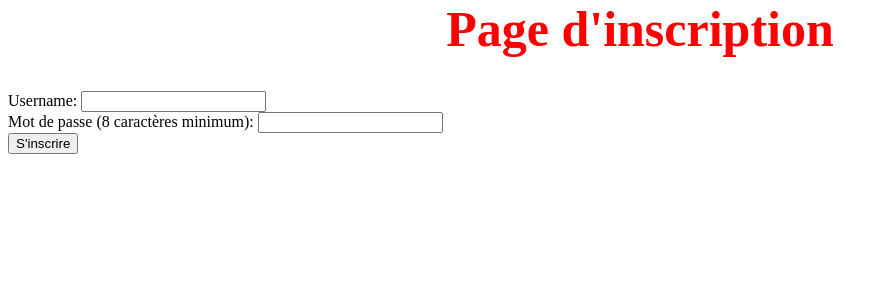
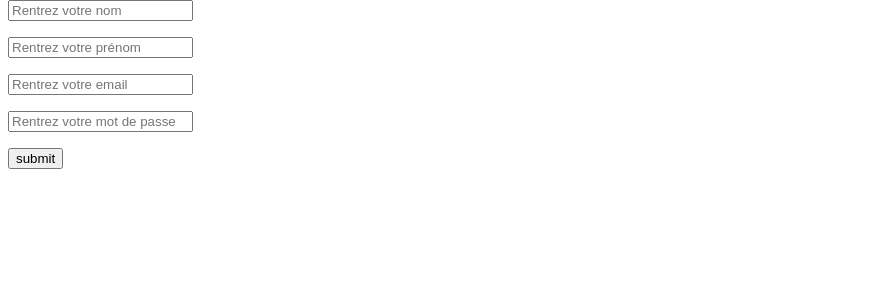
Before and after one commit to Yannis-barache/SAE_WEBBD, a Flask app: page /inscription in a window 1280 px wide. Shown: the part 34-334 px from the top of the page, without its empty margins (0-888 px from the left). Run offline with Flask 3, Linux system fonts and the light colour scheme; some libraries are stand-ins or nearby versions.

Commit message:
Ajout insertion fonctionnelle

```diff
--- a/src/Site/templates/inscription.html
+++ b/src/Site/templates/inscription.html
@@ -1,14 +1,12 @@
 {% extends "base.html" %}
 {% block main %}
-    <div>
-        <label for="username">Username:</label>
-        <input type="text" id="username" name="username" />
-    </div>
-
-    <div>
-        <label for="pass">Mot de passe (8 caractères minimum):</label>
-        <input type="password" id="pass" name="mdp" minlength="8" required />
-    </div>
-
-    <input type="submit" value="S'inscrire" />
+    <body>
+       <form action = "http://localhost:5000/" method = "post">
+          <p><input type = "text" name = "nom" placeholder="Rentrez votre nom"/></p>
+          <p><input type="text" name = "prenom" placeholder="Rentrez votre prénom" ></p>
+          <p><input type="text" name = "email" placeholder="Rentrez votre email" ></p>
+          <p><input type="text" name = "mdp" placeholder="Rentrez votre mot de passe" ></p>
+          <p><input type = "submit" value = "submit" /></p>
+       </form>
+    </body>
 {% endblock %}
--- a/src/Site/views.py
+++ b/src/Site/views.py
@@ -1,5 +1,6 @@
 from .app import app
-from flask import render_template
+from flask import render_template,request,redirect,url_for
+
 from flask_mysqldb import MySQL
 
 
@@ -12,8 +13,7 @@ app.config['MYSQL_DB']='DBbarache'
 app.config['MYSQL_HOST']='servinfo-maria'
 app.config['MYSQL_CURSORCLASS']='DictCursor'
 
-@app.route("/")
-
+@app.route('/', methods =["GET", "POST"])
 def home():
     CS=mysql.connection.cursor()
     CS.execute("SELECT * FROM GROUPE")
@@ -27,7 +27,7 @@ def home():
         title="Bienvenue sur le site du Festiut'O",
         names=affichage)
 
-@app.route("/connexion")
+@app.route("/connexion", methods =["GET", "POST"])
 
 def page2():
     return render_template(
@@ -36,11 +36,22 @@ def page2():
         message="Veuillez rentrer vos identifiants",
         )
 
+@app.route('/success/<name>')
+def success(name):
+   return 'welcome %s' % name
 
-@app.route("/inscription")
-def inscription():
-    return render_template(
-        "inscription.html",
-        title="Page d'inscription",
-        message= "Veuillez vous inscrire",
-    )
+
+@app.route('/inscription',methods = ['POST', 'GET'])
+def login():
+   if request.method == 'POST':
+        nom = request.form['nom']
+        prenom = request.form['prenom']
+        email = request.form['email']
+        mdp = request.form['mdp']
+        CS=mysql.connection.cursor()
+        CS.execute("INSERT INTO CLIENT (nomClient,prenomClient,emailClient,mdpClient) VALUES (%s,%s,%s,%s)",(nom,prenom,email,mdp))
+        mysql.connection.commit()
+        return redirect(url_for('home.html',name=nom))
+   else:
+        user = request.args.get('nm')
+        return render_template("inscription.html")
--- a/src/crea.sql
+++ b/src/crea.sql
@@ -12,6 +12,7 @@ CREATE TABLE CLIENT (
     idClient int NOT NULL AUTO_INCREMENT,
     nomClient VARCHAR(50) NOT NULL,
     prenomClient VARCHAR(50) NOT NULL,
+    mdpClient VARCHAR(50) NOT NULL,
     emailClient VARCHAR(50) NOT NULL,
     PRIMARY KEY (idClient)
 );
```
Also changed, not shown: src/Site/templates/connexion.html (+12 -14 lines).
